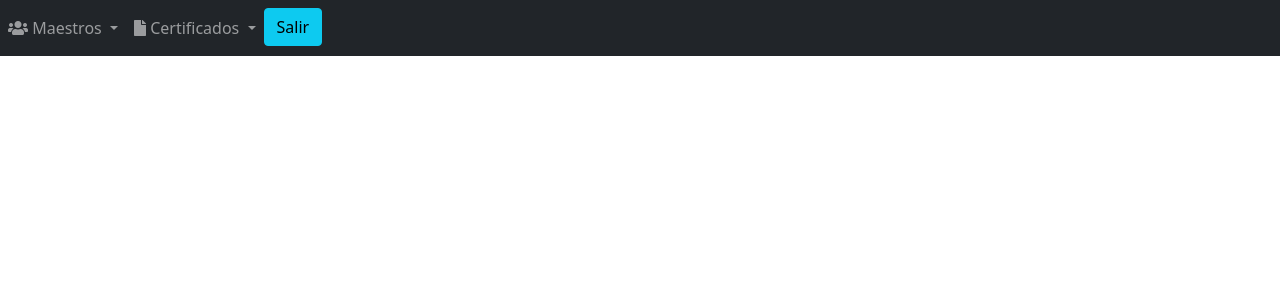
After one commit to kamo28/Practicum, a PHP site: page /DesarrolloSoftware/header.php in a window 1280 px wide. The commit adds this page. Shown: the top 300 px of the page. Run offline with PHP 8.4, Linux system fonts and the light colour scheme; a stand-in replaces the project's code that opens the database connection.

Commit message:
Conversion de header a php

```diff
--- /dev/null
+++ b/header.php
@@ -0,0 +1,48 @@
+<!DOCTYPE html>
+<html lang="es">
+  <head>
+    <meta charset="UTF-8">
+    <meta http-equiv="X-UA-Compatible" content="IE=edge">
+    <meta name="viewport" content="width=device-width, initial-scale=1.0">
+    <link rel="stylesheet" href="https://use.fontawesome.com/releases/v5.7.0/css/all.css" integrity="sha384-lZN37f5QGtY3VHgisS14W3ExzMWZxybE1SJSEsQp9S+oqd12jhcu+A56Ebc1zFSJ" crossorigin="anonymous">
+    <link href="https://cdn.jsdelivr.net/npm/bootstrap@5.1.1/dist/css/bootstrap.min.css" rel="stylesheet">
+    <script src="https://cdn.jsdelivr.net/npm/bootstrap@5.1.1/dist/js/bootstrap.bundle.min.js"></script>
+    <link rel="stylesheet" type="text/css" href="../css/topMenu.css">
+  </head>
+  <body>
+    <header>
+      <nav class="navbar navbar-expand-sm bg-dark navbar-dark sticky-top>"
+        <div class="container-fluid">
+            <ul class="navbar-nav ml-auto">
+              <li class="nav-item dropdown">
+                <a class="nav-link dropdown-toggle" href="#" id="navbarDarkDropdownMenuLink" role="button" data-bs-toggle="dropdown" aria-haspopup="true" aria-expanded="false">
+                <i class="fas fa-users"></i>
+                  Maestros
+                </a>
+                <div class="dropdown-menu dropdown-menu-dark" aria-labelledby="navbarDarkDropdownMenuLink">
+                  <a class="dropdown-item" href="#">Nuevo Maestro</a>
+                  <a class="dropdown-item" href="#">Modificar Maestro</a>
+                  <a class="dropdown-item" href="#">Borrar Maestro</a>
+                </div>
+            </li>
+            <li class="nav-item dropdown">
+              <a class="nav-link dropdown-toggle" href="#" id="navbarDarkDropdownMenuLink" role="button" data-bs-toggle="dropdown" aria-haspopup="true" aria-expanded="false">
+              <i class="fas fa-file"></i>
+                Certificados
+              </a>
+              <div class="dropdown-menu dropdown-menu-dark" aria-labelledby="navbarDarkDropdownMenuLink">
+                <a class="dropdown-item" href="#">Nueva Solicitud de Certficado</a>
+                <a class="dropdown-item" href="#">Modificar Solicitud de Certificado</a>
+                <a class="dropdown-item" href="#">Eliminar Solicitud de Certificado</a>
+              </div>
+            </li>
+            <li class="nav-item">
+              <form role="form" action="http://localhost:8888/DesarrolloSoftware/include/logout.inc.php" method="post">
+                <center><button type="submit" class="btn btn-info" name="logout-submit">Salir</button></center>
+              </form>
+            </li>
+          </ul>
+        </div>
+      </nav>
+      <br>
+    </header>
```
Also changed, not shown: solicitudes_maestros/cert_solicitudes.php (renamed from solicitudes_maestros/cert_solicitudes.html, +10 -14 lines).
